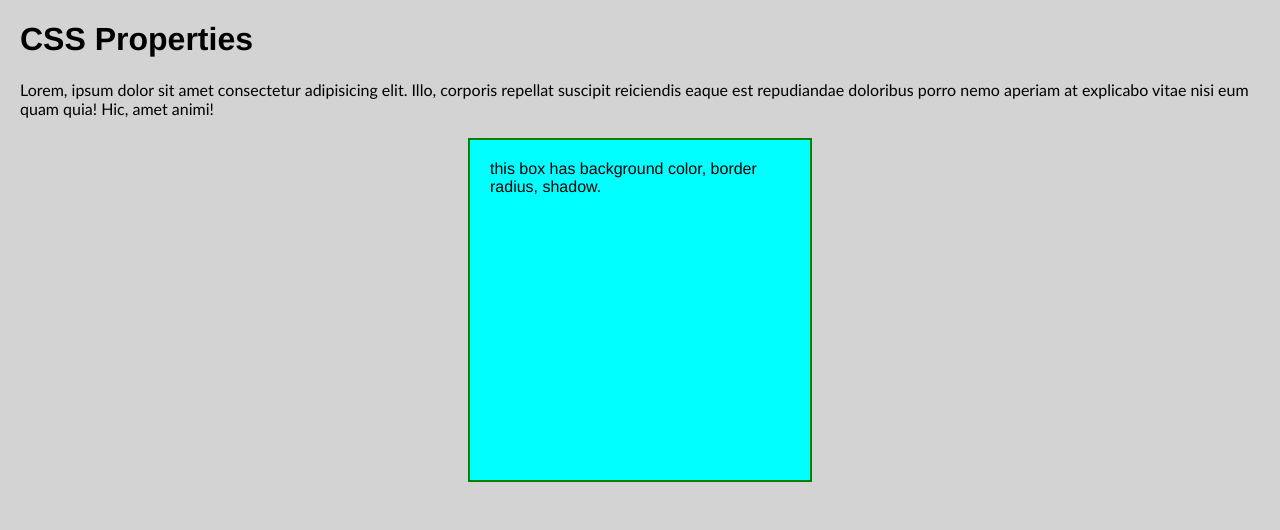
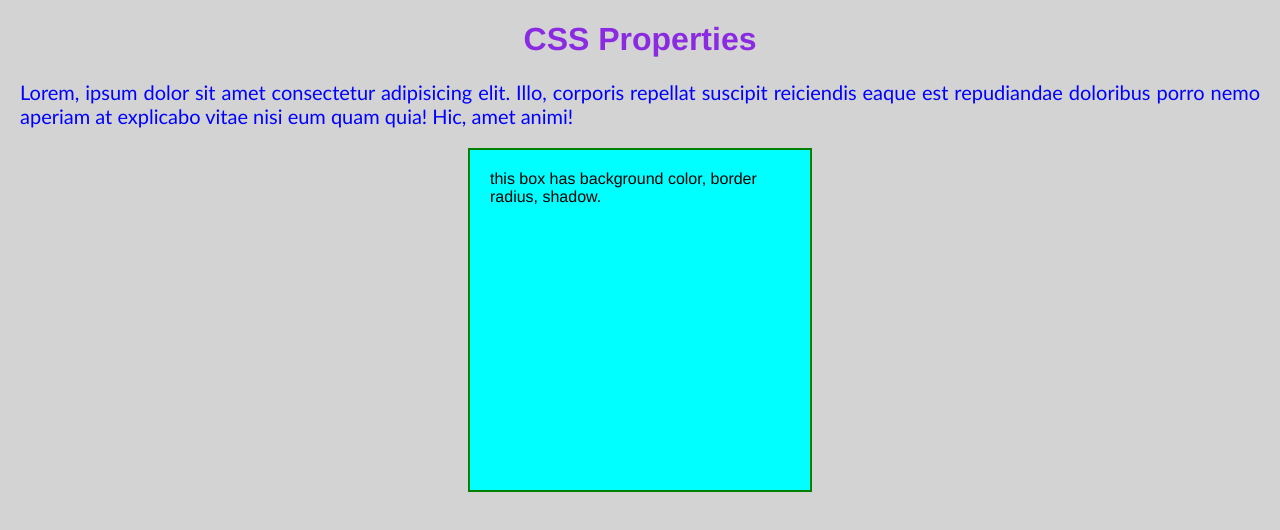
Before and after one commit to deepali-kadway/css-properties, a plain HTML site: page index.html in a window 1280 px wide. Drawn offline with Linux system fonts and the light colour scheme.

Commit message:
text properties

```diff
--- a/style.css
+++ b/style.css
@@ -5,9 +5,19 @@ body{
     margin: 20px;
 }
 
+/*Heading styling*/
+h1{
+    color: blueviolet;
+    text-align: center;
+}
+
 /* Text properties section */
-.text-section {
+.text-section p{
     font-family: 'Gill Sans', 'Gill Sans MT', Calibri, 'Trebuchet MS', sans-serif;
+    color: blue;
+    font-size: 20px;
+    line-height: 1.2;
+    text-align: justify;
 }
 
 .box-model {
```
